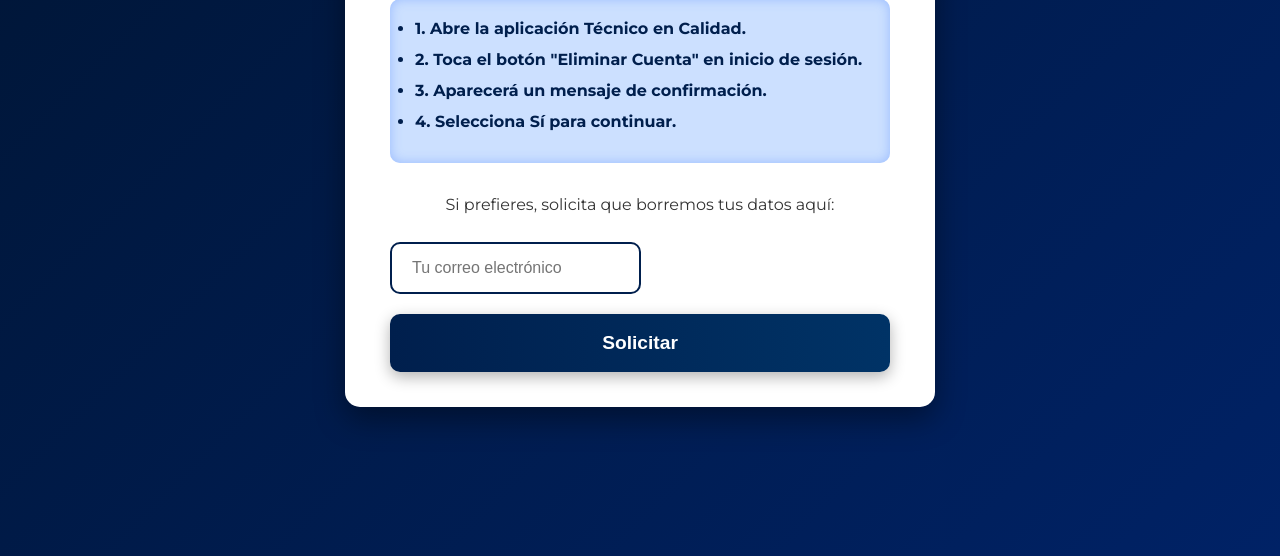
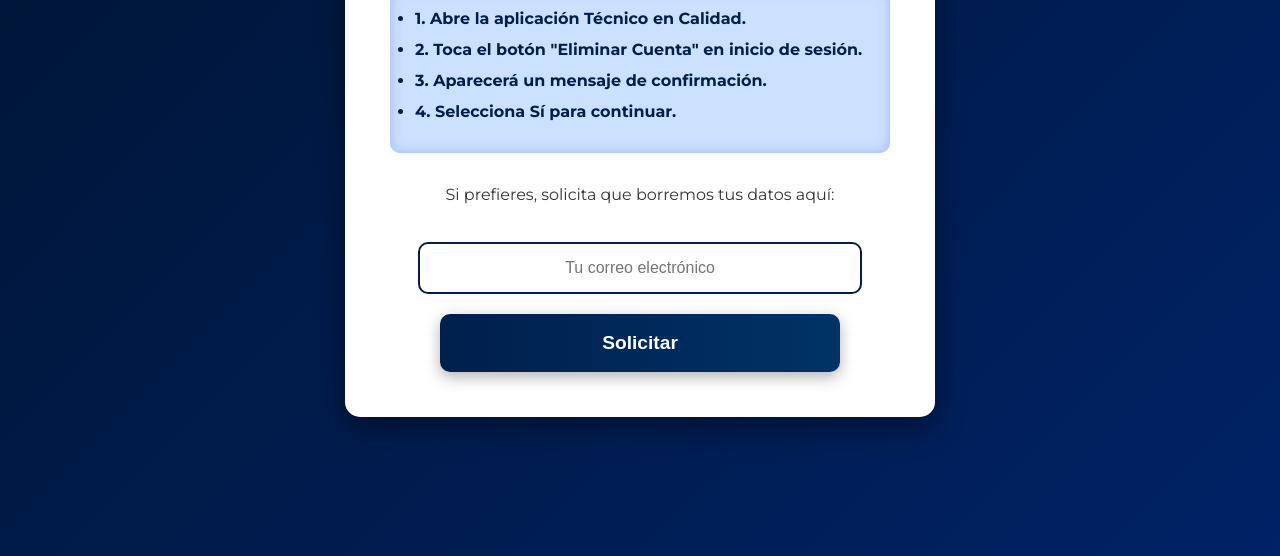
Before and after one commit to AsistenciaTecnicos/eliminar-cuenta-app, a plain HTML site: page index.html in a window 1280 px wide. Shown: the part 284-840 px from the top of the page. Drawn offline with Linux system fonts and the light colour scheme.

Commit message:
Actualizar formulario centrado para eliminación de cuenta

```diff
--- a/index.html
+++ b/index.html
@@ -54,16 +54,26 @@ ul.steps {
 
 ul.steps li { margin-bottom: 12px; }
 
-input, button {
+/* CENTRADO DE FORMULARIO */
+form {
+  display: flex;
+  flex-direction: column;
+  align-items: center; /* centra horizontalmente los elementos */
+}
+
+input[type="email"], button {
+  width: 100%; /* ocupa todo el ancho disponible */
+  max-width: 400px; /* limita ancho máximo */
+  margin: 10px 0; /* espacio entre elementos */
   padding: 15px 20px;
   font-size: 1rem;
   border-radius: 10px;
+  text-align: center; /* centra el texto dentro del input */
   transition: all 0.3s ease;
 }
 
 input[type="email"] {
   border: 2px solid #001f4d;
-  margin-bottom: 20px;
 }
 
 input[type="email"]:focus {
@@ -80,7 +90,6 @@ button {
   cursor: pointer;
   font-size: 1.2rem;
   padding: 18px 0;
-  width: 100%; /* Ocupa todo el ancho del contenedor */
   box-shadow: 0 5px 15px rgba(0,0,0,0.3);
   animation: buttonEntrance 0.5s ease forwards;
 }
```
